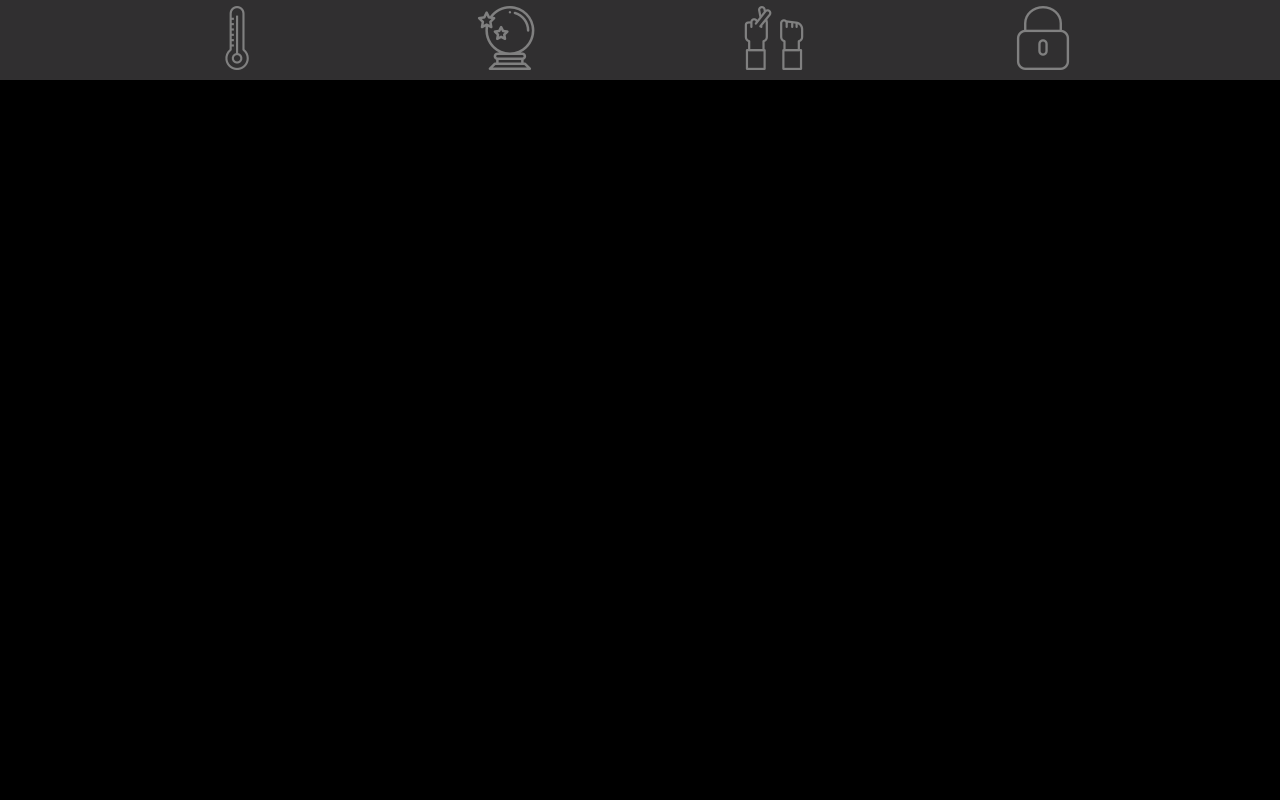
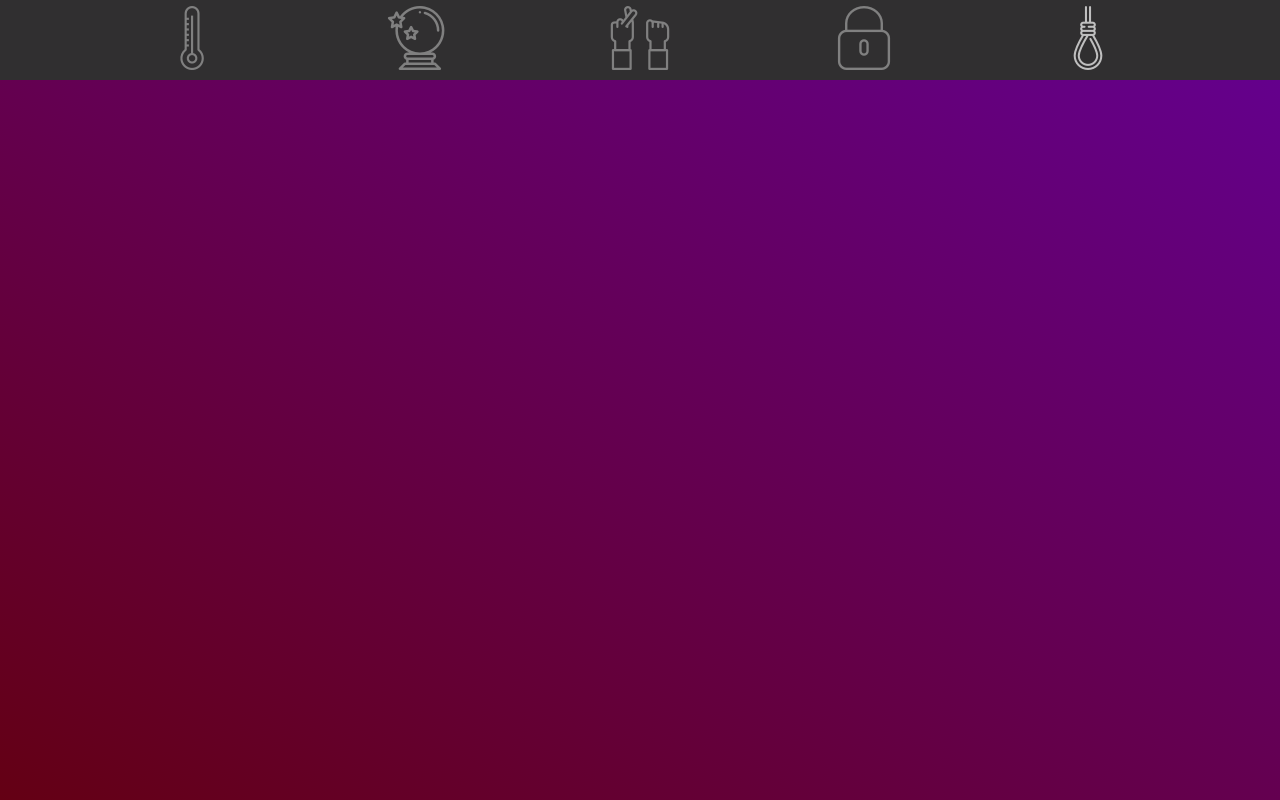
Before and after one commit to torinberger/y12-SDD-Prac, a Vue app: page /hangman in a window 1280 px wide. Built offline with nearby package versions, Linux system fonts and the light colour scheme.

Commit message:
hangman setup

```diff
--- a/src/App.vue
+++ b/src/App.vue
@@ -13,6 +13,9 @@
 
       <router-link to="/subCipher">
       <img src="./assets/locked.png" alt=""></router-link>
+
+      <router-link to="/hangman">
+      <img src="./assets/noose.png" alt=""></router-link>
 
     </div>
 
--- /dev/null
+++ b/src/components/hangman.vue
@@ -0,0 +1,28 @@
+<template>
+  <div class="hangman" v-bind:style="{ backgroundImage: background }">
+
+  </div>
+</template>
+
+<script>
+
+export default {
+  name: 'hangman',
+  data() {
+    return {
+      background: `linear-gradient(to bottom left, rgb(${100}, 0, ${140}), rgb(${100}, 0, ${20}))`,
+    }
+  }
+}
+
+</script>
+
+<!-- Add "scoped" attribute to limit CSS to this component only -->
+<style scoped>
+
+.hangman {
+  width: 100vw;
+  height: 90vh;
+}
+
+</style>
--- a/src/router/index.js
+++ b/src/router/index.js
@@ -1,9 +1,12 @@
+
 import Vue from 'vue'
 import Router from 'vue-router'
+
 import tempConverter from '@/components/tempConverter'
 import magic8Ball from '@/components/magic8Ball'
 import rockPaperScissors from '@/components/rockPaperScissors'
 import subCipher from '@/components/subCipher'
+import hangman from '@/components/hangman'
 
 Vue.use(Router)
 
@@ -30,5 +33,10 @@ export default new Router({
       name: 'subCipher',
       component: subCipher
     },
+    {
+      path: '/hangman',
+      name: 'hangman',
+      component: hangman
+    },
   ]
 })
```
Also changed, not shown: src/assets/noose.png (added).
